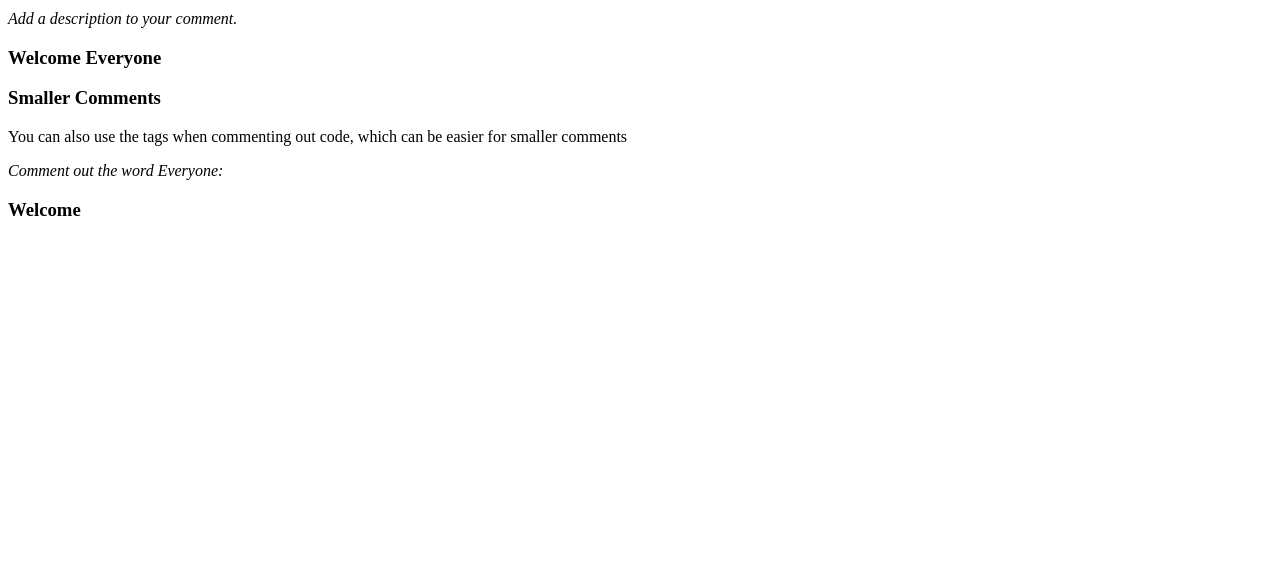
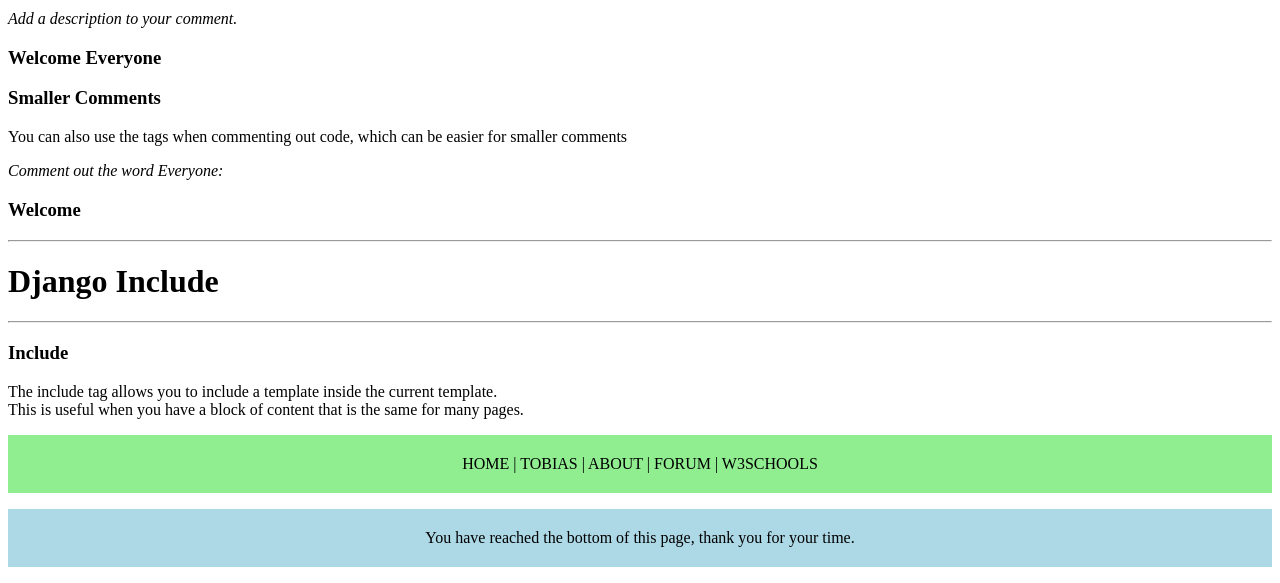
Before and after one commit to JekenMaharjan/django_practice, a Django app: template firstproject/firstapp/templates/django_syntax.html in a window 1280 px wide. Shown: the part 3095-3678 px from the top of the page. Before the commit the page ends 3311 px from the top, so only its background shows below. Run offline with Django 5.2, Linux system fonts and the light colour scheme; the template is opened without the code that fills it, so the values that code supplies are empty.

Commit message:
feat: django include

```diff
--- a/firstproject/firstapp/templates/django_syntax.html
+++ b/firstproject/firstapp/templates/django_syntax.html
@@ -365,6 +365,7 @@
     <h1>Django Comment</h1>
     <hr>
 
+
     <p>Comments allows you to have sections of code that should be ignored.</p>
     <h3>Welcome Everyone</h3>
     {% comment %}
@@ -376,11 +377,13 @@
         or as message to other people reading the code.
     </p>
 
+
     <i>Add a description to your comment.</i>
     <h3>Welcome Everyone</h3>
     {% comment "this was the original welcome message" %}
         <h1>Welcome ladies and gentlemen</h1>
     {% endcomment %}
+
 
     <h3>Smaller Comments</h3>
     <p>You can also use the {# ... #} tags when commenting out code, which can be easier for smaller comments</p>
@@ -389,6 +392,19 @@
 
     {% comment %} ========================================================= {% endcomment %}
 
+    <hr>
+    <h1>Django Include</h1>
+    <hr>
 
+
+    <h3>Include</h3>
+    <p>
+        The include tag allows you to include a template inside the current template.<br>
+        This is useful when you have a block of content that is the same for many pages.
+    </p>
+
+    {% include "mymenu.html" with me="TOBIAS" sponsor="W3SCHOOLS" %}
+
+    {% include 'footer.html' %}
 </body>
 </html>
--- /dev/null
+++ b/firstproject/firstapp/templates/footer.html
@@ -0,0 +1,7 @@
+<p style='
+    background-color:lightblue;
+    padding: 20px;
+    text-align: center;
+'>
+    You have reached the bottom of this page, thank you for your time.
+</p>
--- /dev/null
+++ b/firstproject/firstapp/templates/mymenu.html
@@ -0,0 +1,7 @@
+<div style='
+    background-color:lightgreen;
+    padding: 20px;
+    text-align: center;
+'>
+    HOME | {{ me }} | ABOUT | FORUM | {{ sponsor }}
+</div>
```
